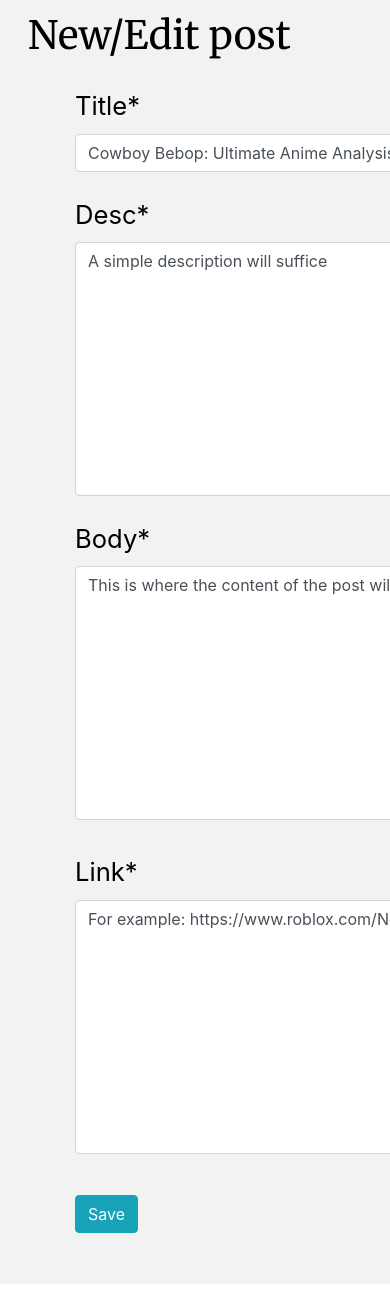
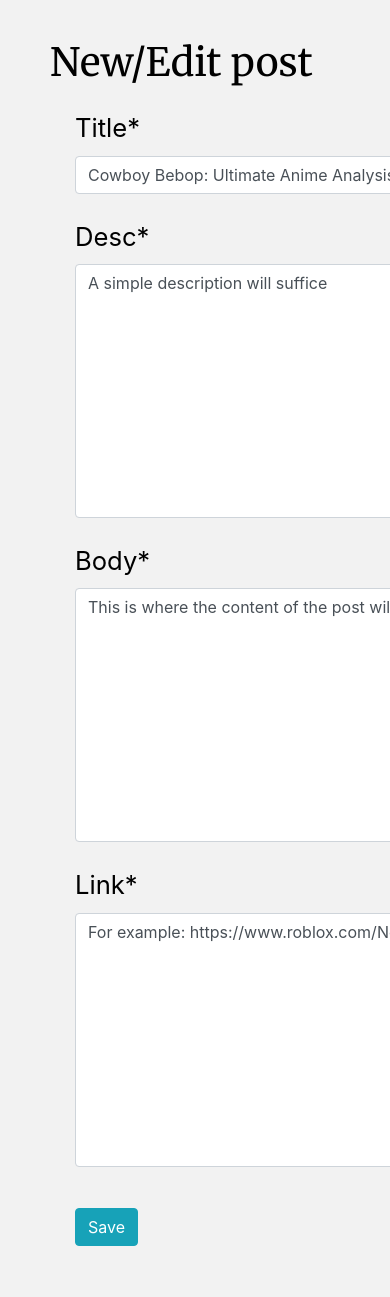
Before and after one commit to evh111/mardi, a Django app: page /post/new/ in a window 390 px wide; the page is wider, and only the part inside the window is pictured. Shown: the part 114-1411 px from the top of that part. Run offline with Django 3.2, Linux system fonts and the light colour scheme; a user stored in the database is signed in; some libraries are stand-ins or nearby versions.

Commit message:
Responsive-ness check

```diff
--- a/blog/static/css/blog.css
+++ b/blog/static/css/blog.css
@@ -1,18 +1,20 @@
 /* General */
 
 p {
+  padding-top: 9px;
+  padding-left: 60px;
   font-family: 'Merriweather', serif;
   font-size: 17px;
-  padding-top: 9px;
-  margin-left: 25px;
-  width: 1626px;
+  width: 1700px;
   word-wrap: break-word;
 }
 
 h1 {
+  padding-top: 25px;
+  padding-bottom: 10px;
+  padding-left: 25px;
   font-family: 'Merriweather', serif;
   font-size: 39px;
-  margin-bottom: 20px;
 }
 
 /* Navbar */
@@ -44,11 +46,6 @@ a:visited {
 
 /* Content */
 
-.container {
-  margin-top: 30px;
-  margin-left: 30px;
-}
-
 body {
   color: black;
   background-color: #f2f2f2;
@@ -61,85 +58,83 @@ body {
 }
 
 .date {
+  padding-top: 15px;
+  padding-left: 60px;
   color: #828282;
-  margin-left: 2px;
-  padding-top: 15px;
 }
 
 /* Post detail */
 
-.detail_buttons {
-  margin-top: 25px;
-  margin-bottom: 10px;
-  margin-left: 17px;
-}
-
 .detail_desc {
-  padding-top: 10px;
+  padding-top: 13px;
   padding-bottom: 10px;
   color: #686868;
 }
 
 .detail_body {
+  padding-top: 5px;
   padding-bottom: 10px;
+}
+
+.detail_buttons {
+  padding-top: 25px;
+  padding-bottom: 20px;
+  padding-left: 60px;
 }
 
 /* Login */
 
+.login_heading {
+  padding-top: 15px;
+  padding-left: 10px;
+}
+
 .login_form {
-  margin-top: 15px;
-  margin-left: 15px;
-  font-size: 120%;
+  padding-left: 35px;
+  font-size: 135%;
 }
 
 .login_button {
-  margin-top: 15px;
-  margin-left: 15px;
+  padding-top: 15px;
+  padding-left: 35px;
 }
 
 /* Post edit */
 
 .post_edit_heading {
-  margin-top: 13px;
-  margin-bottom: 10px;
-  margin-left: 13px;
+  padding-top: 15px;
+  padding-left: 10px;
 }
 
 .title_form {
-  padding-top: 8px;
-  padding-right: 35px;
-  margin-left: 60px;
+  padding-top: 5px;
+  padding-left: 60px;
   font-size: 160%;
-  width: 250%;
+  width: 210%;
 }
 
 .desc_form {
   padding-top: 8px;
   padding-right: 60px;
-  margin-left: 60px;
+  padding-left: 60px;
   font-size: 160%;
-  width: 500%;
+  width: 280%;
 }
 
 .body_form {
   padding-top: 8px;
   padding-right: 60px;
-  margin-left: 60px;
+  padding-left: 60px;
   font-size: 160%;
-  width: 500%;
+  width: 280%;
 }
 
 .link_form {
   padding-top: 8px;
   padding-right: 60px;
-  margin-left: 60px;
+  padding-left: 60px;
   font-size: 160%;
-  width: 500%;
-}
-
-.form_media {
-  margin-top: 25px;
-  margin-left: 70px;
+  width: 280%;
 }
 
 .post_edit_button {
--- a/blog/templates/blog/post_edit.html
+++ b/blog/templates/blog/post_edit.html
@@ -15,10 +15,8 @@
     </div>
     <div class="body_form">
       {{ form.body|as_crispy_field }}
-      <div class="form_media">
-        {{ form.media }}
-      </div>
     </div>
+    {{ form.media }}
     <div class="link_form">
       {{ form.link|as_crispy_field }}
     </div>
--- a/blog/templates/blog/post_list.html
+++ b/blog/templates/blog/post_list.html
@@ -8,7 +8,7 @@
 
           <h1><a href="{% url 'post_detail' pk=post.pk %}">{{ post.title }}</a></h1>
 
-          <p>{{ post.desc|wordwrap:50|linebreaksbr }}</p>
+          <p>{{ post.desc|wordwrap:200|linebreaksbr }}</p>
 
           <div class="date">
             {{ post.published_date }}
--- a/blog/templates/registration/login.html
+++ b/blog/templates/registration/login.html
@@ -2,6 +2,9 @@
 {% load crispy_forms_tags %}
 
 {% block content %}
+  <div class="login_heading">
+    <h1>Login</h1>
+  </div>
   {% if form.errors %}
     <p>Your username and password didn't match. Please try again</p>
   {% endif %}
```
Also changed, not shown: db.sqlite3.
